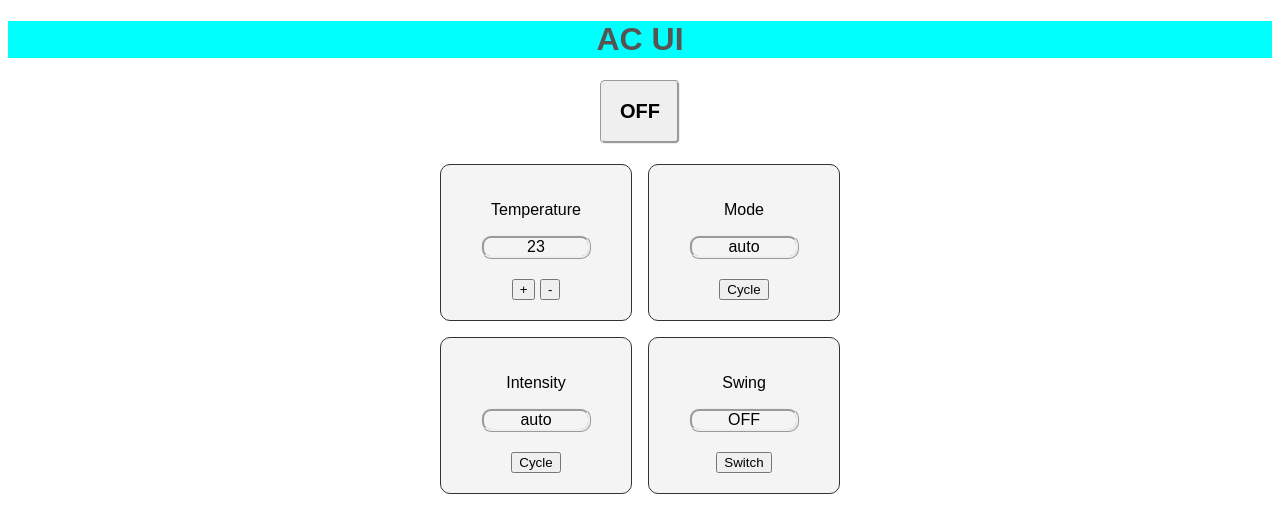
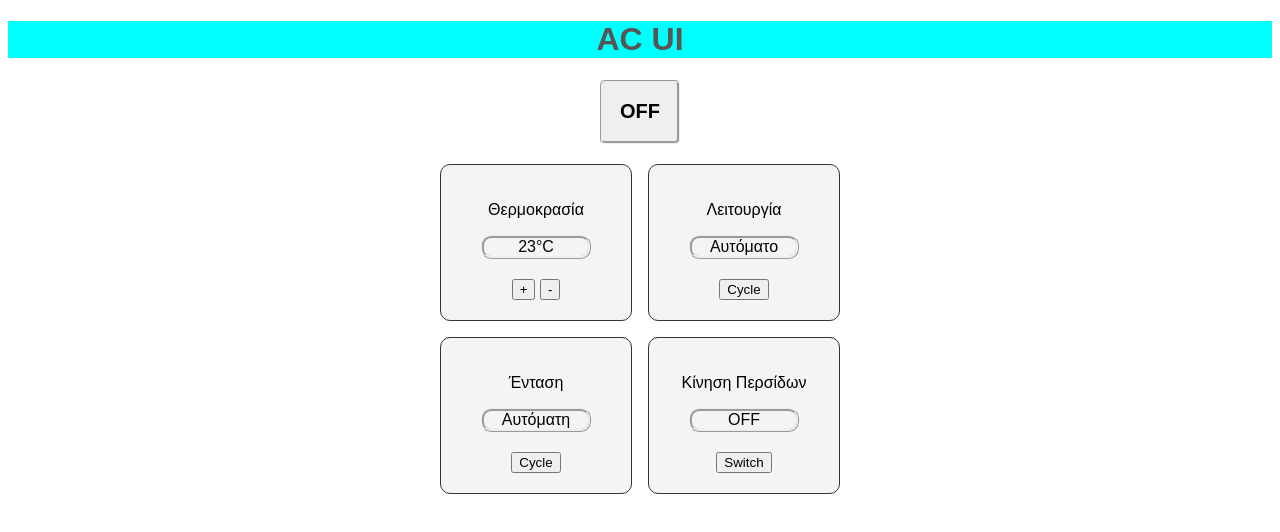
Before and after one commit to WhitestRabbit/air-condition-ui, a React (Create React App) app: page / in a window 1280 px wide. Both pictures are taken after a click on the button "ON". Shown: the top 532 px of the page. Built offline with nearby package versions, Linux system fonts and the light colour scheme.

Commit message:
greek mode

```diff
--- a/src/components/Menu.js
+++ b/src/components/Menu.js
@@ -6,8 +6,8 @@ const Menu = (props) => {
     <section className="container">
       {/* <hr /> */}
       <div className="temperature box">
-        <p>Temperature</p>
-        <div className="field">{props.temperature}</div>
+        <p>Θερμοκρασία</p>
+        <div className="field">{props.temperature}°C</div>
         <button name="+1" onClick={props.temperatureHandler}>
           +
         </button>{" "}
@@ -16,14 +16,14 @@ const Menu = (props) => {
         </button>
       </div>
       <div className="mode box">
-        <p>Mode</p>
+        <p>Λειτουργία</p>
         <p className="field">{modes[props.mode]}</p>
         <button name="mode" value={props.mode} onClick={props.counterHandler}>
           Cycle
         </button>
       </div>
       <div className="intensity box">
-        <p>Intensity</p>
+        <p>Ένταση</p>
         <p className="field">{intensity[props.intensity]}</p>
         <button
           name="intensity"
@@ -34,7 +34,7 @@ const Menu = (props) => {
         </button>
       </div>
       <div className="swing box">
-        <p>Swing</p>
+        <p>Κίνηση Περσίδων</p>
         <p className="field">{props.swing ? "ON" : "OFF"}</p>
         <button onClick={props.swingHandler}>Switch</button>
       </div>
--- a/src/data.js
+++ b/src/data.js
@@ -1,2 +1,2 @@
-export const modes = ["auto", "dry", "heat", "cool"];
-export const intensity = ["auto", "low", "medium", "turbo"];
+export const modes = ["Αυτόματο", "Αφύγρανση", "Θέρμανση", "Ψύξη"];
+export const intensity = ["Αυτόματη", "Χαμηλή", "Μεσαία", "Υψηλή"];
```
